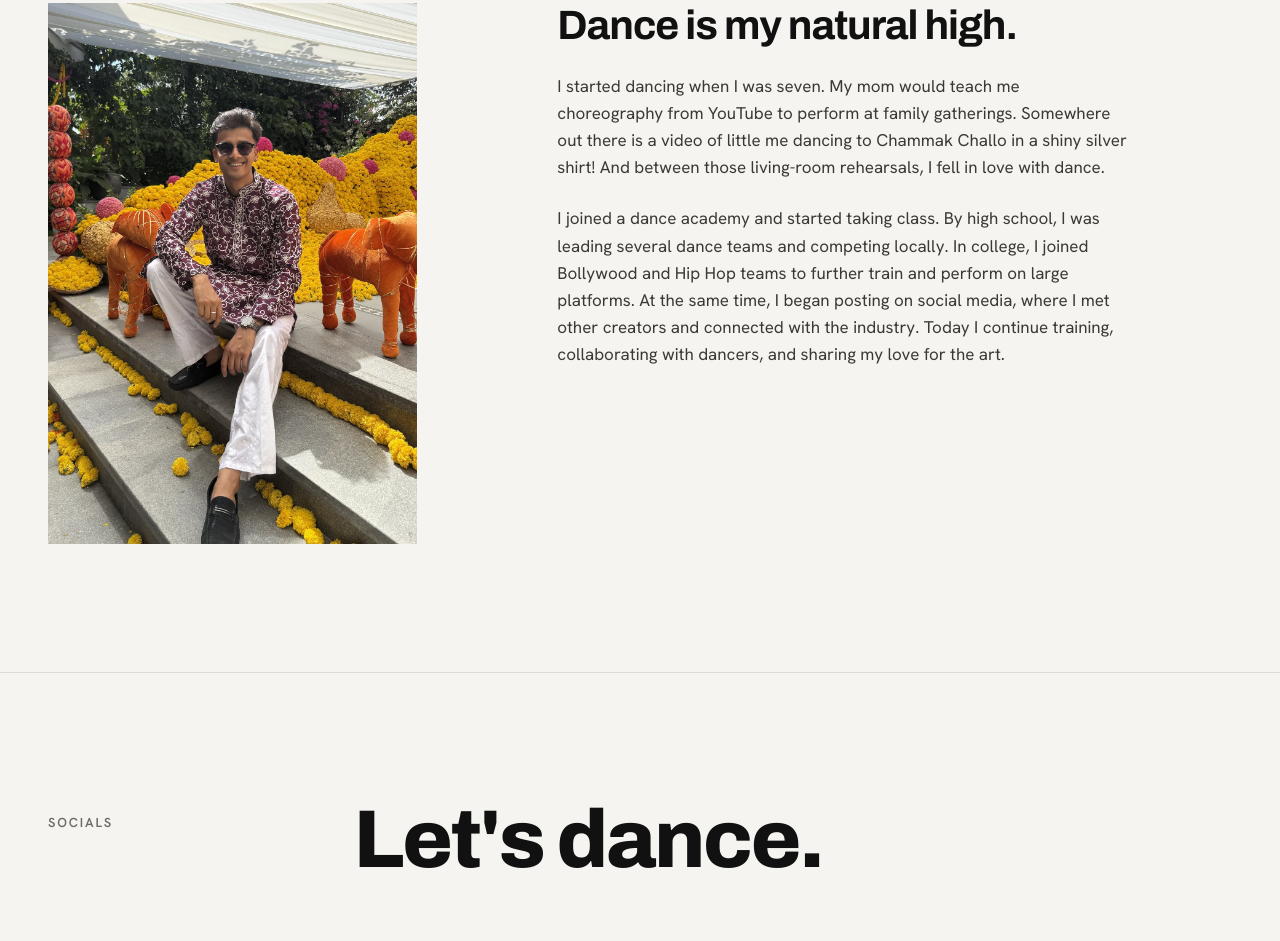
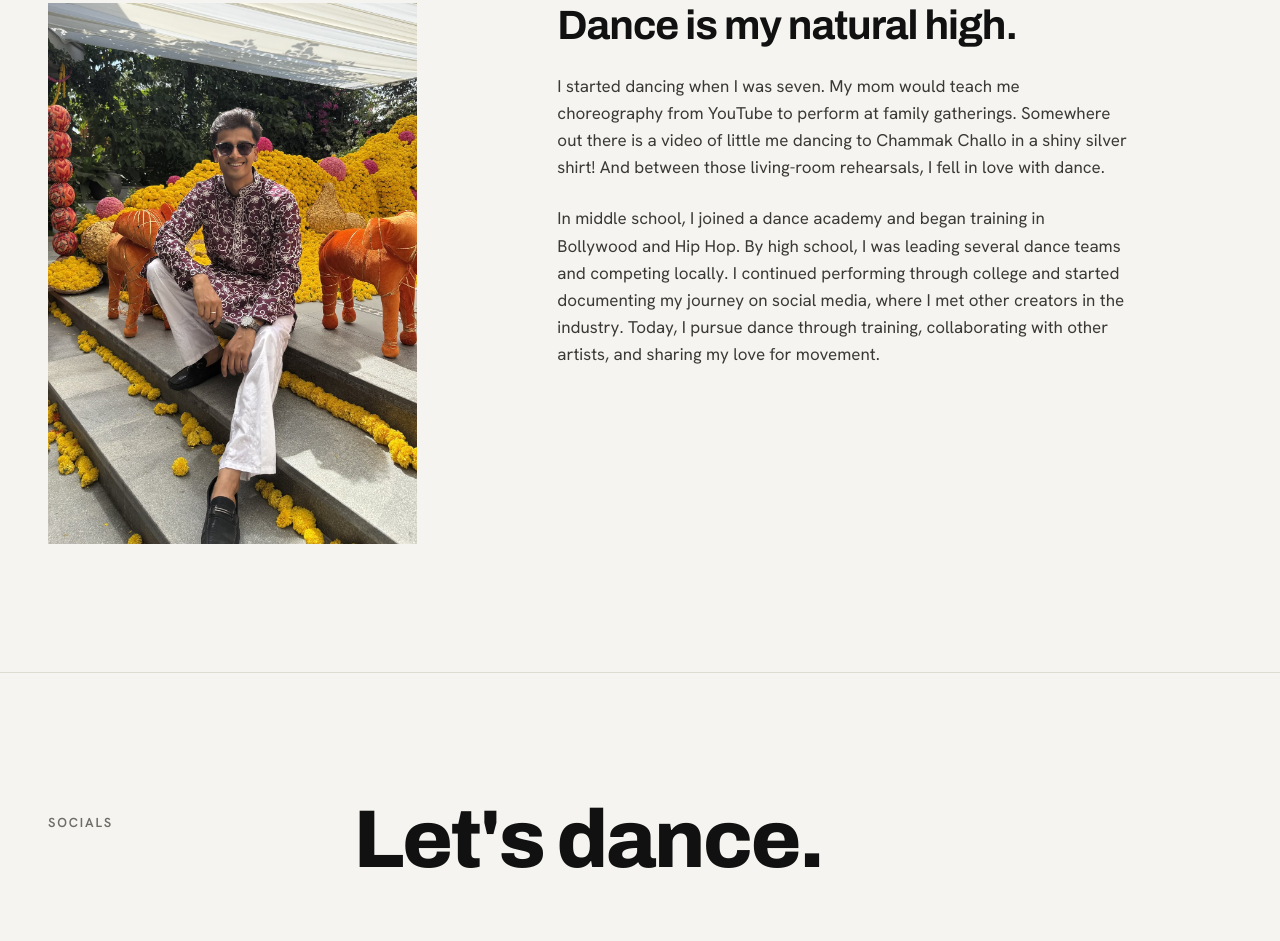
Before and after one commit to jloonker/jloonker.github.io, a plain HTML site: page index.html in a window 1280 px wide. Shown: the part 1069-2010 px from the top of the page. Drawn offline with Linux system fonts and the light colour scheme.

Commit message:
Update second bio paragraph
Co-Authored-By: Claude Opus 5.5 <noreply@anthropic.com>
Claude-Session: https://claude.ai/code/session_01E8BEbdokeD8JhCCAeVhaLT

```diff
--- a/index.html
+++ b/index.html
@@ -260,7 +260,7 @@ footer{padding:clamp(56px,7vw,96px) 0 32px}
       <div class="about-text">
         <p class="pull">Dance is my natural high.</p>
         <p class="body">I started dancing when I was seven. My mom would teach me choreography from YouTube to perform at family gatherings. Somewhere out there is a video of little me dancing to Chammak Challo in a shiny silver shirt! And between those living-room rehearsals, I fell in love with dance.</p>
-        <p class="body">I joined a dance academy and started taking class. By high school, I was leading several dance teams and competing locally. In college, I joined Bollywood and Hip Hop teams to further train and perform on large platforms. At the same time, I began posting on social media, where I met other creators and connected with the industry. Today I continue training, collaborating with dancers, and sharing my love for the art.</p>
+        <p class="body">In middle school, I joined a dance academy and began training in Bollywood and Hip Hop. By high school, I was leading several dance teams and competing locally. I continued performing through college and started documenting my journey on social media, where I met other creators in the industry. Today, I pursue dance through training, collaborating with other artists, and sharing my love for movement.</p>
       </div>
     </div>
   </div>
```
